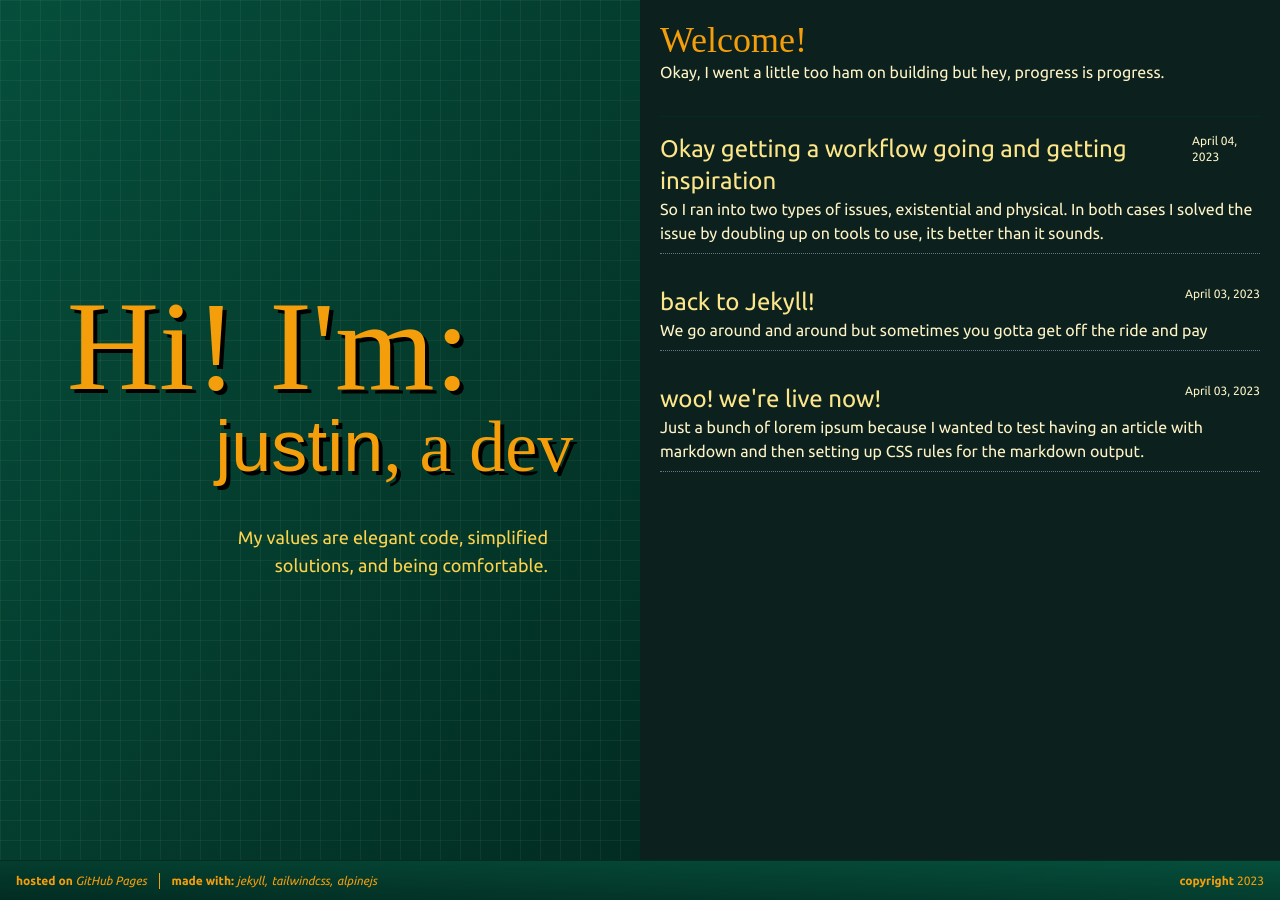
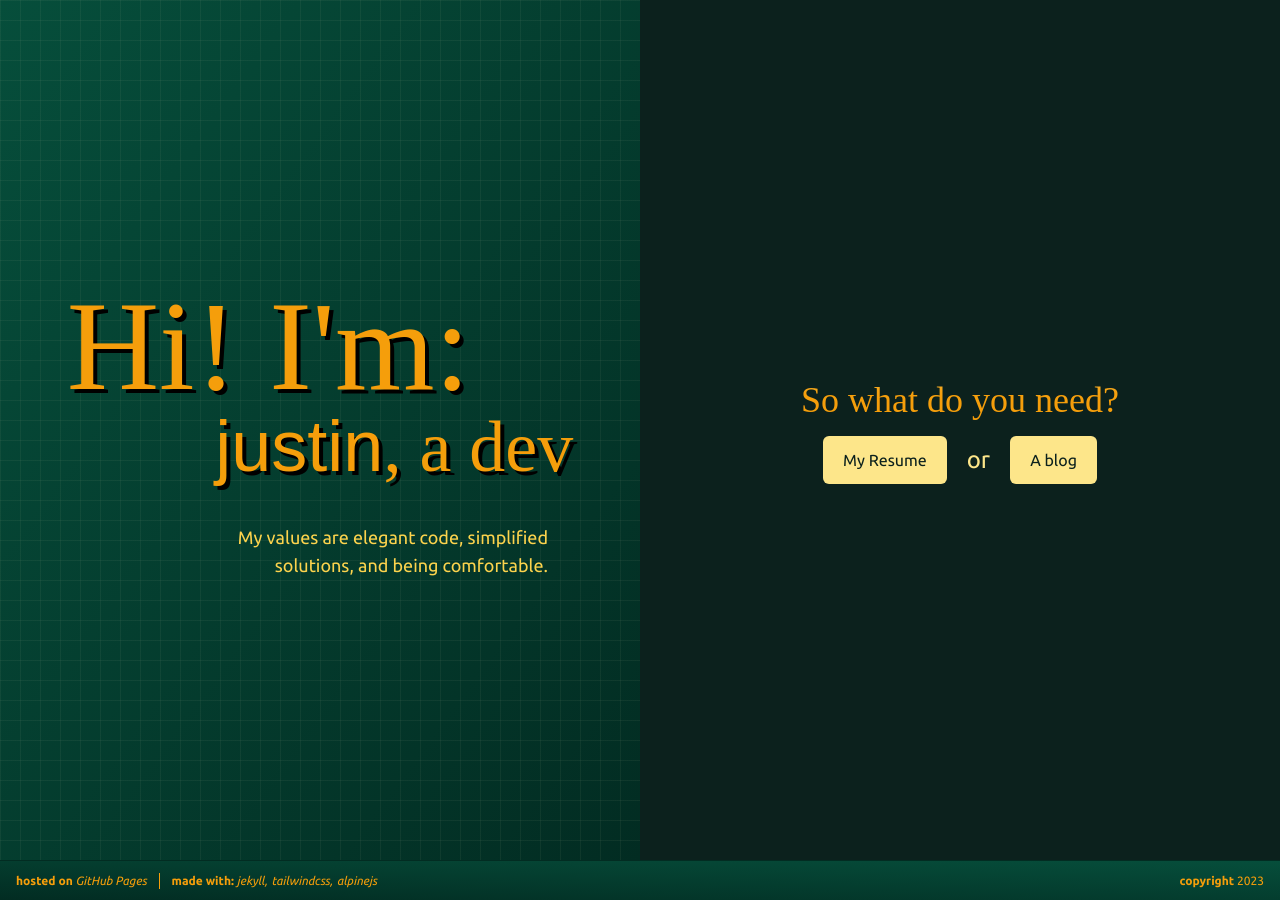
Before and after one commit to thatONEjustin/thatONEjustin.github.io, a Jekyll site: the page built from index.markdown, in a window 1280 px wide. Built offline with Jekyll 4.4.1, drawn with Linux system fonts in a browser that asks for light colours; some web fonts are replaced.

Commit message:
resume ready

```diff
--- a/assets/css/style.css
+++ b/assets/css/style.css
@@ -497,6 +497,36 @@ video {
 .back:hover svg {
     fill: #d97706;
   }
+.cta {
+    --transition-duration: 500ms;
+    --transition-easing: ease-out;
+    position: relative;
+    overflow: hidden;
+    border-radius: 0.375rem;
+    --tw-bg-opacity: 1;
+    background-color: rgb(253 230 138 / var(--tw-bg-opacity));
+    padding-top: 0.75rem;
+    padding-bottom: 0.75rem;
+    padding-left: 1.25rem;
+    padding-right: 1.25rem;
+    --tw-text-opacity: 1;
+    color: rgb(12 33 29 / var(--tw-text-opacity));
+  }
+.cta:before {
+    content: "";
+    position: absolute;
+    top: 0px;
+    left: -125%;
+    height: 100%;
+    width: 60%;
+    background-color: rgb(255 255 255 / var(--tw-bg-opacity));
+    --tw-bg-opacity: 0.25;
+    transform: skew(45deg);
+    transition: left var(--transition-duration) var(--transition-easing);
+  }
+.cta:hover::before {
+  left: 125%;
+}
 .mx-auto {
   margin-left: auto;
   margin-right: auto;
@@ -507,17 +537,11 @@ video {
 .mr-2 {
   margin-right: 0.5rem;
 }
-.mt-8 {
-  margin-top: 2rem;
-}
 .flex {
   display: flex;
 }
 .w-1\/2 {
   width: 50%;
-}
-.w-full {
-  width: 100%;
 }
 .max-w-fit {
   max-width: -moz-fit-content;
@@ -615,18 +639,17 @@ p.small {
   font-size: 0.75rem;
   line-height: 1rem;
 }
-
 section.Content h1 {
   font-size: 4.5rem;
   line-height: 1;
 }
 
 section.Content--dark h1 {
-  background: linear-gradient(0, #f59e0b, 95%, #fde68a);
-  -webkit-background-clip: text;
-          background-clip: text;
-  -webkit-text-fill-color: transparent;
-}
+    background: linear-gradient(0, #f59e0b, 95%, #fde68a);
+    -webkit-background-clip: text;
+            background-clip: text;
+    -webkit-text-fill-color: transparent;
+  }
 section.Content--dark h2 {
   --tw-text-opacity: 1;
   color: rgb(245 158 11 / var(--tw-text-opacity));
@@ -813,6 +836,76 @@ header:after {
   margin-bottom: 0px;
 }
 
+.HomeContent {
+  width: 100%;
+}
+
+@media (min-width: 640px) {
+
+  .HomeContent {
+    max-width: 640px;
+  }
+}
+
+@media (min-width: 768px) {
+
+  .HomeContent {
+    max-width: 768px;
+  }
+}
+
+@media (min-width: 1024px) {
+
+  .HomeContent {
+    max-width: 1024px;
+  }
+}
+
+@media (min-width: 1280px) {
+
+  .HomeContent {
+    max-width: 1280px;
+  }
+}
+
+@media (min-width: 1536px) {
+
+  .HomeContent {
+    max-width: 1536px;
+  }
+}
+
+.HomeContent {
+  position: relative;
+  top: 50%;
+  margin-left: auto;
+  margin-right: auto;
+  display: flex;
+  --tw-translate-y: -50%;
+  transform: translate(var(--tw-translate-x), var(--tw-translate-y)) rotate(var(--tw-rotate)) skewX(var(--tw-skew-x)) skewY(var(--tw-skew-y)) scaleX(var(--tw-scale-x)) scaleY(var(--tw-scale-y));
+  flex-direction: column;
+  align-items: center;
+  justify-content: center;
+}
+.HomeContent-title {
+    background: linear-gradient(0, #f59e0b, 95%, #fde68a);
+    -webkit-background-clip: text;
+            background-clip: text;
+    -webkit-text-fill-color: transparent;
+    padding-bottom: 1rem;
+    text-align: center;
+  }
+.HomeContent-cta {
+  display: flex;
+  flex-direction: row;
+  align-items: center;
+  justify-content: center;
+}
+.HomeContent-cta > h4 {
+  margin-left: 1.25rem;
+  margin-right: 1.25rem;
+}
+
 .PostDetails {
   padding-bottom: 1.25rem;
 }
--- a/index.markdown
+++ b/index.markdown
@@ -1,9 +1,11 @@
 ---
 layout: default
 ---
-## Welcome!
-Okay, I went a little too ham on building but hey, progress is progress.
-
-<div class="HomeBlog mt-8">
-    {% include _components/blog-listings.html %}
+<div class="HomeContent">
+    <h2 class="HomeContent-title">So what do you need?</h2>
+    <div class="HomeContent-cta">
+        <a href="/assets/resume.pdf" target="_blank" class="cta">My Resume</a>
+        <h4>or</h4>
+        <a href="/blog" class="cta">A blog</a>
+    </div>
 </div>
--- a/src/_tailwind/_lib/_variables.scss
+++ b/src/_tailwind/_lib/_variables.scss
@@ -38,3 +38,9 @@ $green-700: #047857;
 $green-800: #065f46;
 $green-900: #064e3b;
 $green-950: #022c22;
+
+@layer components {
+    .bg-yellow-gradient {
+        background: linear-gradient(0, $yellow-500, 95%, $yellow-200);
+    }
+}
--- a/webpack.mix.js
+++ b/webpack.mix.js
@@ -21,6 +21,7 @@ mix.sass(
         postCss: [ tailwind ]
     });
 
+mix.copy('src/_assets', 'assets/');
 // Sourcemaps
 mix.sourceMaps(true, 'source-map');
 
```
Also changed, not shown: blog.markdown (added, +9 -0 lines), mix-manifest.json (+27 -1 lines), src/_tailwind/_components/_buttons.scss (+38 -0 lines), src/_tailwind/_lib/_typography.scss (+12 -4 lines), src/_tailwind/_pages/_home.scss (+32 -0 lines), src/_tailwind/style.scss (line endings or trailing spaces), 4 other files.
